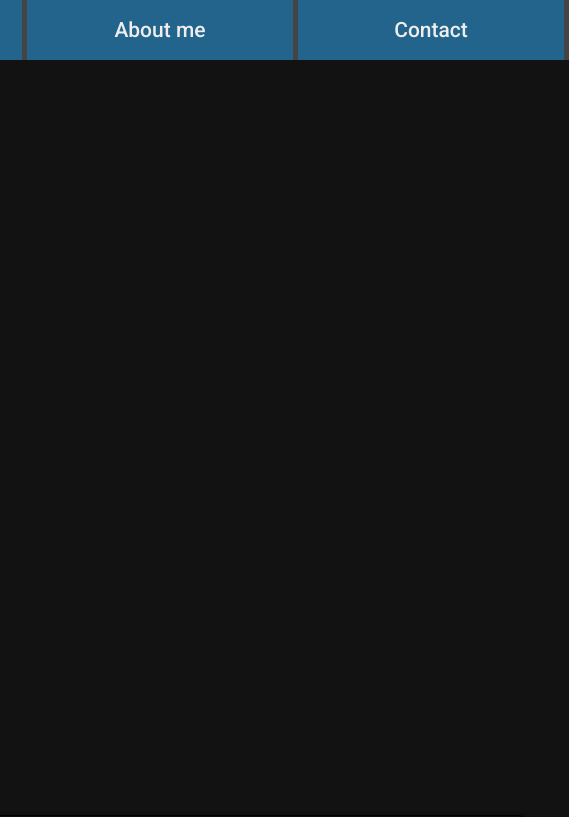
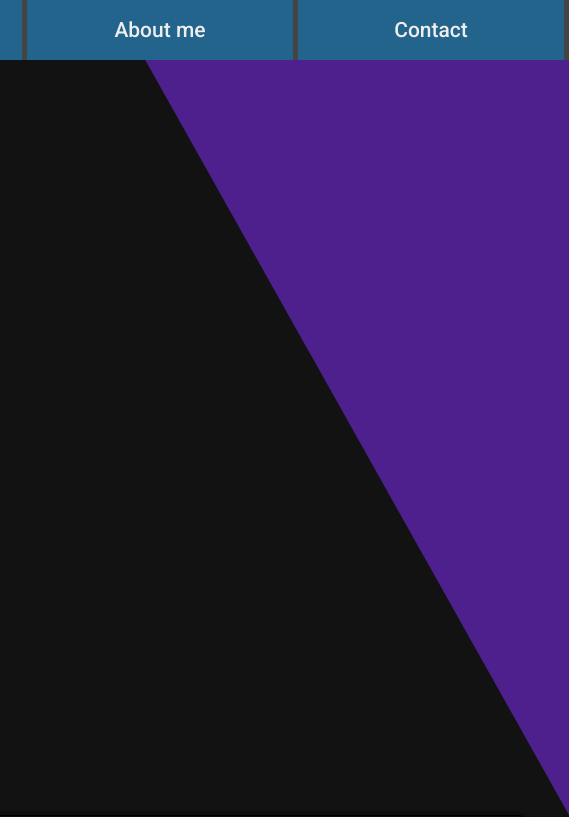
Before and after one commit to cat3334/my-portfolio, a website: page index.html in a window 1280 px wide. Shown: the top 817 px of the page, 711-1280 px from the left. Drawn offline with Linux system fonts and the light colour scheme.

Commit message:
Fix wrong colour variable name in hero

```diff
--- a/SCSS/_hero.scss
+++ b/SCSS/_hero.scss
@@ -25,7 +25,7 @@
   &__shape {
     width: 50%;
     clip-path: polygon(100% 0, 10% 0, 100% 100%);
-    background-color: var(--purple);
+    background-color: $purple--1;
   }
 
   &__p-1 {
```
Also changed, not shown: styles.css.
